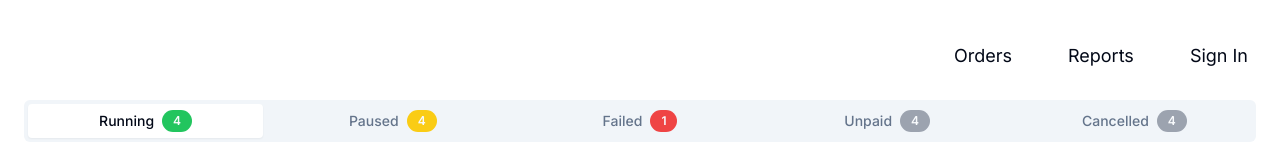
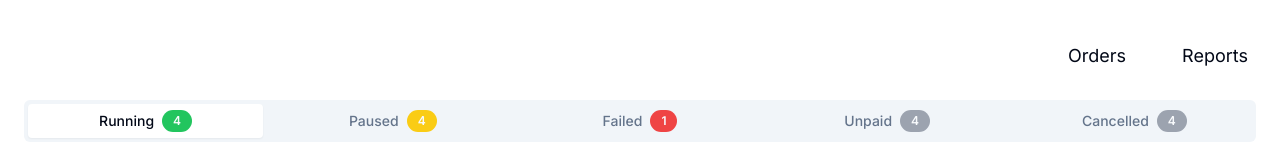
Before and after one commit to PeiChi-Hung/booking-system, a Next.js app: page / in a window 1280 px wide. Shown: the top 160 px of the page. Built offline with nearby package versions, Linux system fonts and the light colour scheme; no server answers.

Commit message:
Temporarily close authentication

```diff
--- a/src/app/layout.tsx
+++ b/src/app/layout.tsx
@@ -20,10 +20,10 @@ export default function RootLayout({
     <Providers>
       <html lang="en">
         <body className={`${inter.className} px-3 pt-3 md:px-6 md:pt-6`}>
-          <AuthProvider>
-            <Navbar />
-            {children}
-          </AuthProvider>
+          {/* <AuthProvider> */}
+          <Navbar />
+          {children}
+          {/* </AuthProvider> */}
         </body>
       </html>
     </Providers>
--- a/src/components/Navbar.tsx
+++ b/src/components/Navbar.tsx
@@ -6,13 +6,13 @@ import UserCard from "./UserCard"
 
 export default function Navbar() {
   const [isOpen, setisOpen] = useState(false)
-  const { data: session } = useSession()
+  // const { data: session } = useSession()
   // console.log(session)
 
   return (
     <nav className="relative flex flex-wrap justify-between items-center lg:h-16 z-10">
       <div className="px-2 lg:px-0">
-        <UserCard user={session?.user} />
+        {/* <UserCard user={session?.user} /> */}
       </div>
       <div className="block lg:hidden">
         <button
@@ -48,7 +48,7 @@ export default function Navbar() {
           <Link href="/report" className="flex">
             Reports
           </Link>
-          {session ? (
+          {/* {session ? (
             <Link href="/api/auth/signout" className="w-full">
               Sign Out
             </Link>
@@ -56,7 +56,7 @@ export default function Navbar() {
             <Link href="/api/auth/signin" className="w-full">
               Sign In
             </Link>
-          )}
+          )} */}
         </div>
       </div>
     </nav>
```
